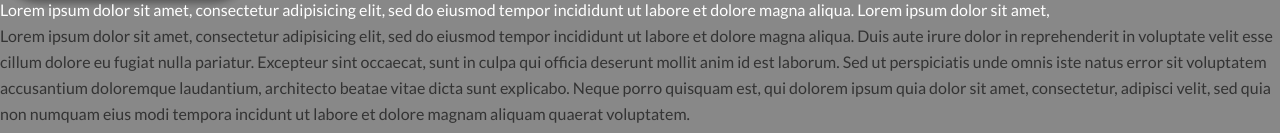
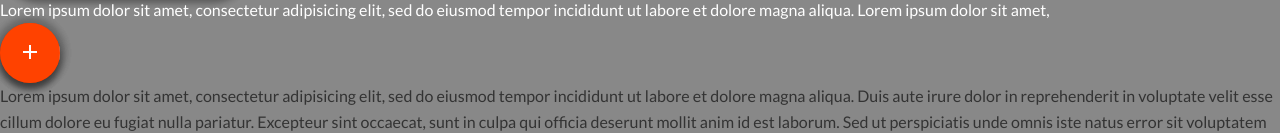
Before and after one commit to Miha3jcode/cracker, a website built with webpack: page src/index.html in a window 1280 px wide. Shown: the part 202-335 px from the top of the page. Built offline with nearby package versions, Linux system fonts and the light colour scheme.

Commit message:
Create add-button

```diff
--- a/src/index.html
+++ b/src/index.html
@@ -37,11 +37,16 @@
     </div>
   </div>
   <button class="primary-button">Taste it</button>
+
   <p class="text">Lorem ipsum dolor sit amet, consectetur adipisicing elit, sed do eiusmod tempor
     incididunt ut labore
     et dolore magna aliqua.
     Lorem ipsum dolor sit amet,
   </p>
+  <div class="add-button">
+    <button class="add-button__text">Add to cart</button>
+    <button class="add-button__plus"><img src="img/plus.svg" alt="plus"></button>
+  </div>
   <p class="text text_dark">
     Lorem ipsum dolor sit amet, consectetur adipisicing elit, sed do eiusmod tempor incididunt ut labore et dolore magna
     aliqua. Duis aute irure dolor in reprehenderit in voluptate velit esse cillum dolore eu fugiat nulla pariatur.
--- a/src/index.scss
+++ b/src/index.scss
@@ -337,3 +337,46 @@ body{
     opacity: 1;
   }
 }
+
+.add-button{
+  display: inline-block;
+  position: relative;
+
+  &:hover{
+    .add-button__text{
+      width: 220px;
+    }
+
+    .add-button__plus{
+      visibility: hidden;
+    }
+  }
+
+  &__text{
+    font: 22px Fredoka_One;
+    color: $clearWhiteText;
+    padding: 0 26px;
+    text-transform: uppercase;
+    overflow: hidden;
+    transition: width 0.3s ease-in-out;
+    width: 60px;
+    white-space: nowrap;
+
+
+  }
+  &__plus{
+    width: 60px;
+    padding: 0;
+    position: absolute;
+    right: 0;
+  }
+  &__text,&__plus{
+    height: 60px;
+    background: none;
+    border: none;
+    background: $primaryColor;
+    box-shadow: 0px 0px 6px 6px rgba($color: #000, $alpha: 0.12),  0px 6px 6px 0px rgba($color: #000, $alpha: 0.24);
+    border-radius: 60px;
+    outline: none;
+  }
+}
```
